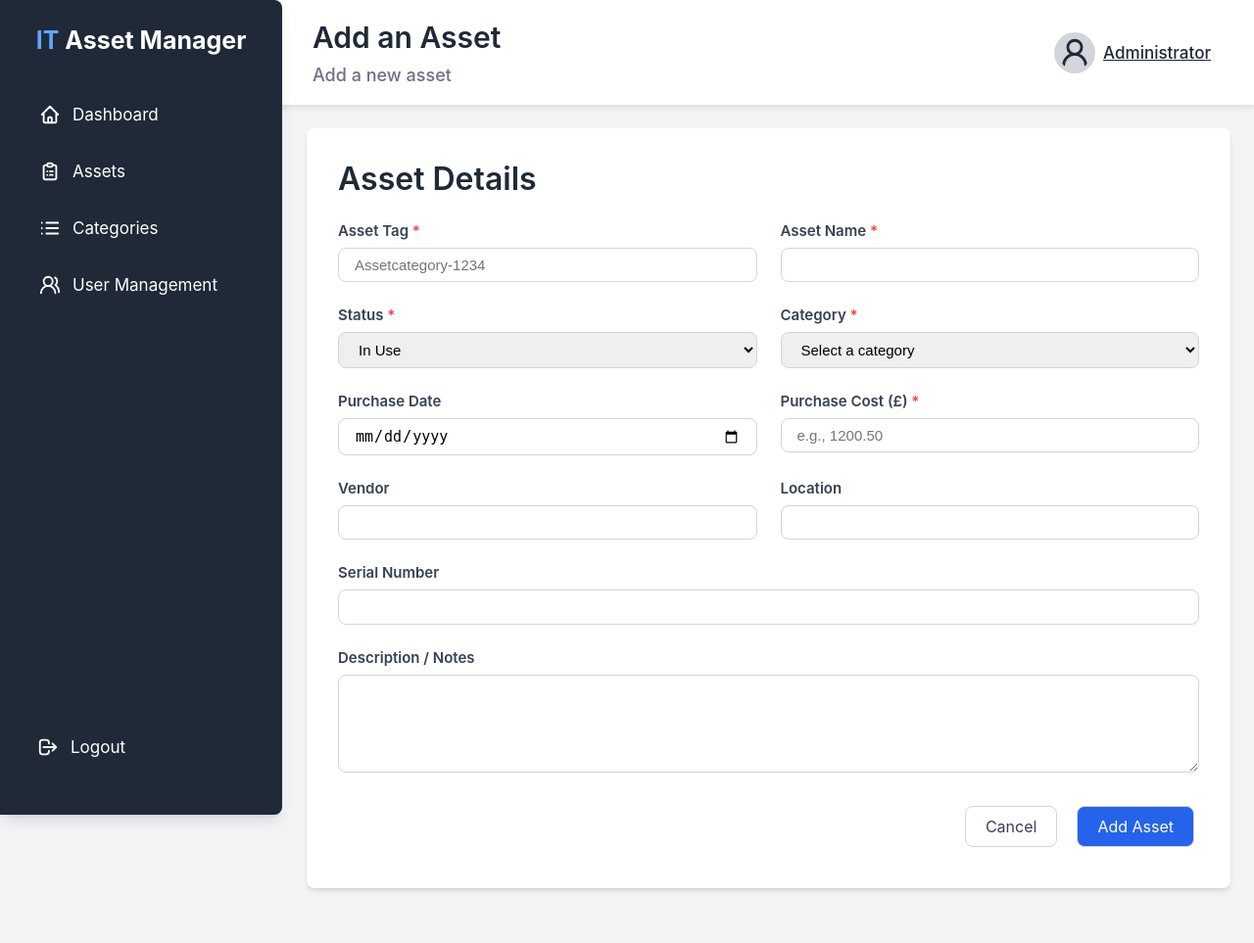
After one commit to DevishaV-23/IT_Asset_Manager, a Flask app: page /assets/add in a window 1280 px wide. The commit adds this page. Shown: the whole page at 98% size. Run offline with Flask 3, Linux system fonts and the light colour scheme; a user stored in the database is signed in.

Commit message:
Logout route, asset CRUD routes and templates

```diff
--- /dev/null
+++ b/Static/css/asset_form.css
@@ -0,0 +1,147 @@
+body{
+    font-family: "Inter", sans-serif;
+    overflow: auto;
+    height: auto;
+    overflow-x: hidden;
+    overflow-y: auto;
+}
+
+.main-content{
+    flex: 1 1 0%;
+    overflow: auto;
+    padding: 24px 24px 24px 313px;
+
+}
+
+.form-section{
+    background-color: #fff;
+    padding: 32px;
+    border-radius: 8px;
+    box-shadow: 0 4px 6px -1px rgba(0,0,0,0.1), 0 2px 4px -2px rgba(0,0,0,0.1);
+    max-width: 1000px;
+    margin: 0px auto 32px;
+}
+
+.section-title{
+    font-size: 32px;
+    font-weight: 600;
+    color: #1f2937;
+    margin-bottom: 24px;
+    margin-top: 0px ;
+}
+
+.form-grid{
+    display: grid;
+    grid-template-columns: repeat(2, 1fr);
+    gap: 24px;
+    margin-bottom: 24px;
+}
+
+
+
+@media (min-width: 768px) {
+    .form-group {
+        grid-template-columns: repeat(2, minmax(0, 1fr));
+    }
+}
+
+.form-group{
+    display: flex;
+    flex-direction: column;
+}
+
+.form-label{
+    display: block;
+    color: #374151;
+    font-size: 15px;
+    font-weight:600;
+    margin-bottom: 8px;
+}
+
+.form-input{
+    width: 100%;
+    padding: 8px 16px 8px 16px;
+    border: 1px solid #d1d5db;
+    border-radius: 8px;
+    box-sizing: border-box;
+    font-size: 15px;
+}
+
+.form-input-long{
+    width: 100%;
+    padding: 8px 16px 8px 16px;
+    border: 1px solid #d1d5db;
+    border-radius: 8px;
+    box-sizing: border-box;
+    margin-bottom: 24px;
+    font-size: 16px;
+}
+
+.form-input:focus{
+    outline: none;
+    box-shadow: 0 0 0 2px #3b82f6;
+    border-color: #3b82f6;
+}
+
+textarea{
+    resize: vertical;
+    min-height: 100px;
+}
+
+.form-actions{
+    display: flex;
+    justify-content: flex-end;
+    gap: 10px;
+}
+
+.btn{
+    padding: 10px 20px;
+    border-radius: 8px;
+    cursor: pointer;
+    text-decoration: none;
+    font-size: 16px;
+    margin: 10px 5px;
+}
+
+.btn-secondary{
+    border: 1px solid #d1d5db;
+    color:#374151;
+
+}
+
+.btn-secondary:hover{
+    background-color: #f3f4f6;
+    transition-property: all;
+    transition-timing-function: cubic-bezier(0.4, 0, 0.2, 1);
+    transition-duration: 0.2s;
+}
+
+.btn-secondary:focus{
+    outline: none;
+    box-shadow: 0 0 0 2px #d1d5db;
+    border-color: #d1d5db;
+}
+
+.btn-primary{
+    border: 1px solid #d1d5db;
+    background-color: #2563eb;
+    color: #fff;
+    font-family: "Inter", sans-serif;
+}
+
+.btn-primary:hover{
+    background-color: #1d4ed8;
+    transition-property: all;
+    transition-timing-function: cubic-bezier(0.4, 0, 0.2, 1);
+    transition-duration: 0.2s;
+}
+
+.btn-primary:focus{
+    outline: none;
+    box-shadow: 0 0 0 2px #2563eb80;
+    border-color: #2563eb;
+}
+
+.alert {
+  width: 97%;
+}
--- a/Static/css/stylesheet.css
+++ b/Static/css/stylesheet.css
@@ -118,6 +118,34 @@ ul{
 }
 
 
+.alert {
+  padding: 1rem;                /* p-4 (16px) */
+  margin-bottom: 1rem;          /* mb-4 (16px) */
+  font-size: 0.875rem;          /* text-sm (14px) */
+  border-radius: 0.5rem;        /* rounded-lg (8px) */
+  display: flex;
+}
+
+.alert-success {
+  background-color: #d1fae5;    /* bg-green-100 */
+  color: #15803d;               /* text-green-700 */
+}
+
+.alert-danger {
+  background-color: #fee2e2;    /* bg-red-100 */
+  color: #b91c1c;               /* text-red-700 */
+}
+
+.alert-info {
+  background-color: #dbeafe;    /* bg-blue-100 */
+  color: #1d4ed8;               /* text-blue-700 */
+}
+
+.alert-warning {
+  background-color: #fef9c3;    /* bg-yellow-100 */
+  color: #b45309;               /* text-yellow-700 */
+}
+
 header{
     display: flex;
     justify-content: space-between;
@@ -181,3 +209,7 @@ header{
     padding: 4px;
     background-color: #d2d5da;
 }
+
+.required{
+  color: #ef4444;
+}
--- /dev/null
+++ b/Templates/asset_form.html
@@ -0,0 +1,157 @@
+{% extends "base.html" %} {% block content %}
+<link
+  rel="stylesheet"
+  href="{{ url_for('static', filename='css/asset_form.css') }}"
+/>
+{% set title = "Add Asset" if not asset else "Edit Asset" %} {% set
+form_action_url = url_for('add_asset') if not asset else url_for('edit_asset',
+asset_id=asset.id) %} {% if request_form %} {% set form_action_url =
+url_for('add_asset') %} {% endif %} {% if asset %} {% set title = "Edit Asset"
+%} {% set form_action_url = url_for('edit_asset', asset_id=asset.id) %} {% endif
+%}
+
+<body>
+  <main class="main-content">
+    <section class="form-section">
+      <div>
+        {% with messages = get_flashed_messages(with_categories=true) %} {% if
+        messages %}
+        <div class="mb-4">
+          {% for category, message in messages %}
+          <div class="alert alert-{{ category }}" role="alert">
+            {{ message }}
+          </div>
+          {% endfor %}
+        </div>
+        {% endif %} {% endwith %}
+      </div>
+      <h2 class="section-title">Asset Details</h2>
+      <form method="POST" action="{{ form_action_url }}">
+        <div class="form-grid">
+          <div class="form-group">
+            <label for="asset_tag" class="form-label">Asset Tag <span class="required">*</span></label>
+            <input
+              type="text"
+              name="asset_tag"
+              id="asset_tag"
+              value="{{ request_form.asset_tag if request_form else (asset.asset_tag if asset else '') }}"
+              class="form-input"
+              placeholder="Assetcategory-1234"
+              required
+            />
+          </div>
+          <div class="form-group">
+            <label for="asset_name" class="form-label">Asset Name <span class="required">*</span></label>
+            <input
+              type="text"
+              name="asset_name"
+              id="asset_name"
+              value="{{ request_form.asset_name if request_form else (asset.asset_name if asset else '') }}"
+              class="form-input"
+              required
+            />
+          </div>
+          <div class="form-group">
+            <label for="status" class="form-label">Status <span class="required">*</span></label>
+            <select name="status" id="status" class="form-input" required>
+              {% set statuses = ["In Use", "In Repair", "Retired"] %} {% for s
+              in statuses %} <option value="{{ s }}" {% if request_form and
+              request_form.status == s %}selected {% elif asset and asset.status
+              == s %}selected {% elif not asset and not request_form and s ==
+              "In Use" %}selected {% endif %}>{{ s }} {% endfor %}
+            </select>
+          </div>
+
+          <div class="form-group">
+            <label for="category_id" class="form-label">Category <span class="required">*</span></label>
+            <select
+              name="category"
+              id="category_id"
+              class="form-input"
+              required
+            >
+              <option value="">Select a category</option>
+              {% for category_item in categories %}  <option value="{{ category_item.id }}" {% if
+              request_form and request_form.category_id ==
+              category_item.id|string %}selected {% elif asset and
+              asset.category_id == category_item.id %}selected {% endif %}> {{
+              category_item.name }} {% endfor %}
+            </select>
+          </div>
+          <div class="form-group">
+            <label for="purchase_date" class="form-label">Purchase Date</label>
+            <input
+              type="date"
+              name="purchase_date"
+              id="purchase_date"
+              value="{{ request_form.purchase_date if request_form else (asset.purchase_date.strftime('%Y-%m-%d') if asset and asset.purchase_date else '') }}"
+              class="form-input"
+            />
+          </div>
+          <div class="form-group">
+            <label for="purchase_cost" class="form-label">Purchase Cost (£) <span class="required">*</span></label>
+            <input
+              type="number"
+              step="0.01"
+              name="purchase_cost"
+              id="purchase_cost"
+              value="{{ request_form.purchase_cost if request_form else (asset.purchase_cost if asset else '') }}"
+              class="form-input"
+              placeholder="e.g., 1200.50"
+            />
+          </div>
+          <div class="form-group">
+            <label for="vendor" class="form-label">Vendor</label>
+            <input
+              type="text"
+              name="vendor"
+              id="vendor"
+              value="{{ request_form.vendor if request_form else (asset.vendor if asset else '') }}"
+              class="form-input"
+            />
+          </div>
+          <div class="form-group">
+            <label for="location" class="form-label">Location</label>
+            <input
+              type="text"
+              name="location"
+              id="location"
+              value="{{ request_form.location if request_form else (asset.location if asset else '') }}"
+              class="form-input"
+            />
+          </div>
+        </div>
+        <div class="form-group">
+          <label for="serial_number" class="form-label">Serial Number</label>
+          <input
+            type="text"
+            name="serial_number"
+            id="serial_number"
+            value="{{ request_form.serial_number if request_form else (asset.serial_number if asset else '') }}"
+            class="form-input-long"
+          />
+        </div>
+        <div class="form-group">
+          <label for="description" class="form-label">Description / Notes</label>
+          <textarea
+            name="description"
+            id="description"
+            rows="4"
+            class="form-input-long"
+          >
+            {{ request_form.description if request_form else (asset.description if asset else '') }}</textarea
+          >
+        </div>
+        <div class="form-actions">
+          <a href="{{ url_for('list_assets') }}" class="btn btn-secondary"
+            >Cancel</a
+          >
+          <button type="submit" class="btn btn-primary">
+            {% if asset %}Save Changes{% else %}Add Asset{% endif %}
+          </button>
+        </div>
+      </form>
+    </section>
+  </main>
+</body>
+{% endblock %}
--- a/Templates/base.html
+++ b/Templates/base.html
@@ -44,6 +44,9 @@
     </div>
   </header>
   {% endif %}
+      {% with messages = get_flashed_messages(with_categories=true) %} {% if
+      messages %} {% for category, message in messages %} {% endfor %} {% endif
+      %} {% endwith %} {% block content %}{% endblock %}
     </main>
     <nav>
       <div>
--- a/app.py
+++ b/app.py
@@ -1,9 +1,11 @@
 from flask import Flask, render_template, request, redirect, url_for, flash
 from flask_sqlalchemy import SQLAlchemy
+from sqlalchemy.orm import joinedload
 import os
 from flask_login import LoginManager, UserMixin, login_user, login_required, logout_user, current_user
 from werkzeug.security import generate_password_hash, check_password_hash
-from datetime import datetime, date, timezone
+from datetime import datetime, timezone
+from functools import wraps
 
 app = Flask(__name__)
 app.config['SECRET_KEY'] = os.urandom(24)
@@ -136,6 +138,160 @@ def login():
         else:
             flash('Invalid username or password.', 'danger')
     return render_template('login.html', title="Login")
+
+@app.route('/logout')
+@login_required
+def logout():
+    logout_user()
+    flash('You have been logged out.', 'success')
+    return redirect(url_for('login'))
+
+@app.route('/assets')
+@login_required
+def list_assets():
+    page_title= "Assets Overview"
+    page_subtitle = "You cna view and manage all your IT assets here"
+    assets = Asset.query.options(joinedload(Asset.creator)).all()
+    return render_template('assets_list.html', title="IT Assets", assets=assets, page_title=page_title, page_subtitle=page_subtitle)
+
+@app.route('/assets/add', methods=['GET', 'POST'])
+@login_required
+def add_asset():
+    page_title= "Add an Asset"
+    page_subtitle = "Add a new asset"
+    categories = AssetCategory.query.all()
+    if request.method == 'POST':
+        asset_name = request.form['asset_name']
+        asset_tag = request.form['asset_tag']
+        serial_number = request.form['serial_number']
+        try:
+            purchase_date_str = request.form.get('purchase_date')
+            purchase_date = datetime.strptime(purchase_date_str, '%Y-%m-%d') if purchase_date_str else None
+        except ValueError:
+            flash('Invalid purchase date format. Please use the date picker or YYYY-MM-DD format.', 'danger')
+            return render_template('asset_form.html', title='Add Asset', categories=categories, form_action_url=url_for('add_asset'), request_form=request.form)
+
+        purchase_cost_str = request.form.get('purchase_cost')
+        purchase_cost = float(purchase_cost_str) if purchase_cost_str else None
+        vendor = request.form.get('vendor')
+        location = request.form.get('location')
+        status = request.form['status']
+        description = request.form.get('description')
+        category_id = request.form.get('category')
+
+        if not asset_name or not asset_tag or not status or not category_id:
+            flash('Asset Name, Asset Tag, Status, and Category are required.', 'danger')
+            return render_template('asset_form.html', title='Add Asset', categories=categories, form_action_url=url_for('add_asset'), request_form=request.form)
+
+        elif Asset.query.filter_by(asset_tag=asset_tag).first():
+            flash(f'Asset Tag {asset_tag} already exists.', 'danger')
+            return render_template('asset_form.html', title='Add Asset', categories=categories, form_action_url=url_for('add_asset'), request_form=request.form)
+
+        elif serial_number and Asset.query.filter_by(serial_number=serial_number).first():
+            flash(f'Serial Number {serial_number} already exists.', 'danger')
+            return render_template('asset_form.html', title='Add Asset', categories=categories, form_action_url=url_for('add_asset'), request_form=request.form)
+        else:
+            new_asset = Asset(
+                asset_name=asset_name,
+                asset_tag=asset_tag,
+                serial_number=serial_number,
+                purchase_date=purchase_date,
+                purchase_cost=purchase_cost,
+                vendor=vendor,
+                storage_location=location,
+                status=status,
+                description=description,
+                category_id=category_id,
+                created_by_user_id=current_user.id
+            )
+            try:
+                db.session.add(new_asset)
+                db.session.commit()
+                flash('Asset added successfully!', 'success')
+                return redirect(url_for('list_assets'))
+            except Exception as e:
+                db.session.rollback()
+                flash(f'An error occurred: {str(e)}', 'danger')
+                app.logger.error(f"Error adding asset: {e}")
+                return render_template('asset_form.html', title='Add Asset', categories=categories, form_action_url=url_for('add_asset'), request_form=request.form)
+    return render_template('asset_form.html', title='Add Asset', categories=categories, form_action_url=url_for('add_asset'), request_form=request.form, page_title=page_title, page_subtitle=page_subtitle)
+
+@app.route('/assets/edit/<int:asset_id>', methods=['GET', 'POST'])
+@login_required
+def edit_asset(asset_id):
+    page_title= "Edit an Asset"
+    page_subtitle = "Edit an exisiting asset"
+    asset_to_edit = Asset.query.get_or_404(asset_id)
+    categories = AssetCategory.query.all()
+    if request.method =='POST':
+        original_asset_tag = asset_to_edit.asset_tag
+        new_asset_tag = request.form['asset_tag']
+        if new_asset_tag != original_asset_tag and Asset.query.filter_by(asset_tag=new_asset_tag).first():
+            flash(f'Asset Tag {new_asset_tag} already exists.', 'danger')
+            return render_template('asset_form.html', title='Edit Asset', asset=asset_to_edit, categories=categories, form_action_url=url_for('edit_asset', asset_id=asset_id), request_form=request.form)
+
+        original_serial_number = asset_to_edit.serial_number
+        new_serial_number = request.form.get('serial_number')
+        if new_serial_number and new_serial_number != original_serial_number and Asset.query.filter_by(serial_number=new_serial_number).first():
+            flash(f'Serial Number {new_serial_number} already exists.', 'danger')
+            return render_template('asset_form.html', title='Edit Asset', asset=asset_to_edit, categories=categories, form_action_url=url_for('edit_asset', asset_id=asset_id), request_form=request.form)
+
+        asset_to_edit.asset_name = request.form['asset_name']
+        asset_to_edit.asset_tag = new_asset_tag
+        asset_to_edit.serial_number = new_serial_number
+        try:
+            purchase_date_str = request.form.get('purchase_date')
+            asset_to_edit.purchase_date = datetime.strptime(purchase_date_str, '%Y-%m-%d').date() if purchase_date_str else None
+        except ValueError:
+            flash('Invalid purchase date. Please use the date picker or YYYY-MM-DD format.', 'danger')
+            return render_template('asset_form.html', title='Edit Asset', asset=asset_to_edit, categories=categories, form_action_url=url_for('edit_asset', asset_id=asset_id), request_form=request.form)
+
+        purchase_cost_str = request.form.get('purchase_cost')
+        asset_to_edit.purchase_cost = float(purchase_cost_str) if purchase_cost_str else None
+        asset_to_edit.vendor = request.form.get('vendor')
+        asset_to_edit.location = request.form.get('location')
+        asset_to_edit.status = request.form['status']
+        asset_to_edit.description = request.form.get('description')
+        asset_to_edit.category_id = request.form.get('category')
+        try:
+            db.session.commit()
+            flash('Asset updated successfully!', 'success')
+            return redirect(url_for('list_assets'))
+        except Exception as e:
+            db.session.rollback()
+            flash(f'An error occurred: {str(e)}', 'danger')
+            app.logger.error(f"Error updating asset: {e}")
+            return render_template('asset_form.html', title='Edit Asset', asset=asset_to_edit, categories=categories, form_action_url=url_for('edit_asset', asset_id=asset_id), request_form=request.form)
+    return render_template('asset_form.html', title='Edit Asset', asset=asset_to_edit, categories=categories, form_action_url=url_for('edit_asset', asset_id=asset_id), page_title=page_title, page_subtitle=page_subtitle)
+
+@app.route('/assets/delete/<int:asset_id>', methods=['POST'])
+@login_required
+def delete_asset(asset_id):
+    if current_user.role != 'admin':
+        flash('You do not have permission to delete assets.', 'danger')
+        return redirect(url_for('list_assets'))
+    asset_to_delete = Asset.query.get_or_404(asset_id)
+    try:
+        db.session.delete(asset_to_delete)
+        db.session.commit()
+        flash('Asset deleted successfully!', 'success')
+    except Exception as e:
+        db.session.rollback()
+        flash(f'An error occurred: {str(e)}', 'danger')
+        app.logger.error(f"Error deleting asset: {e}")
+    return redirect(url_for('list_assets'))
+
+def admin_required(f):
+    @wraps(f)
+    def decorated_function(*args, **kwargs):
+        if not current_user.is_authenticated:
+            return redirect(url_for('login', next=request.url))
+        if current_user.role != 'admin':
+            flash('You do not have permission to access this page.', 'danger')
+            return redirect(url_for('dashboard'))
+        return f(*args, **kwargs)
+    return decorated_function
+
 def create_initial_data():
     with app.app_context():
         db.create_all()
@@ -164,4 +320,5 @@ def create_initial_data():
             print(f"Error during initial data creation: {e}")
 
 if __name__ == '__main__':
+    create_initial_data()
     app.run(debug=True)
```
Also changed, not shown: Static/css/assets_list.css (added, +141 -0 lines), Templates/assets_list.html (added, +102 -0 lines).
